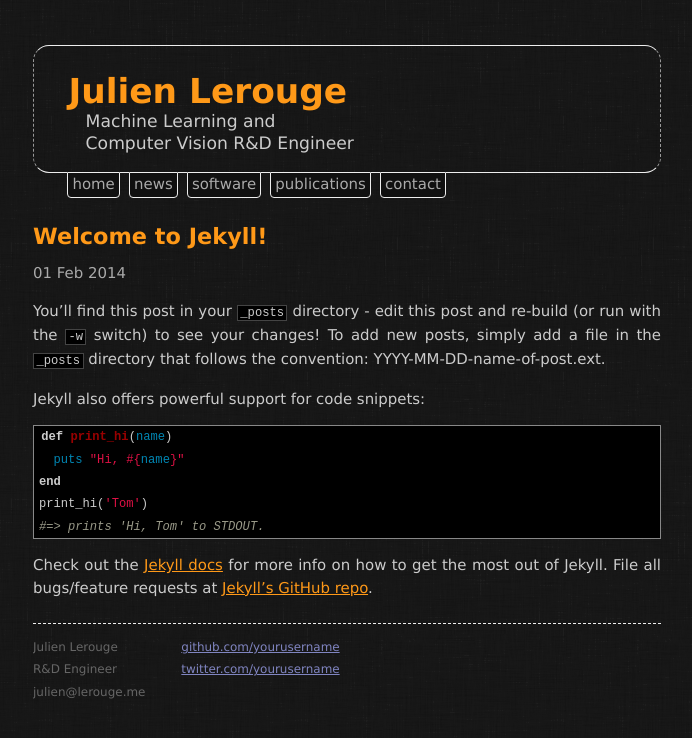
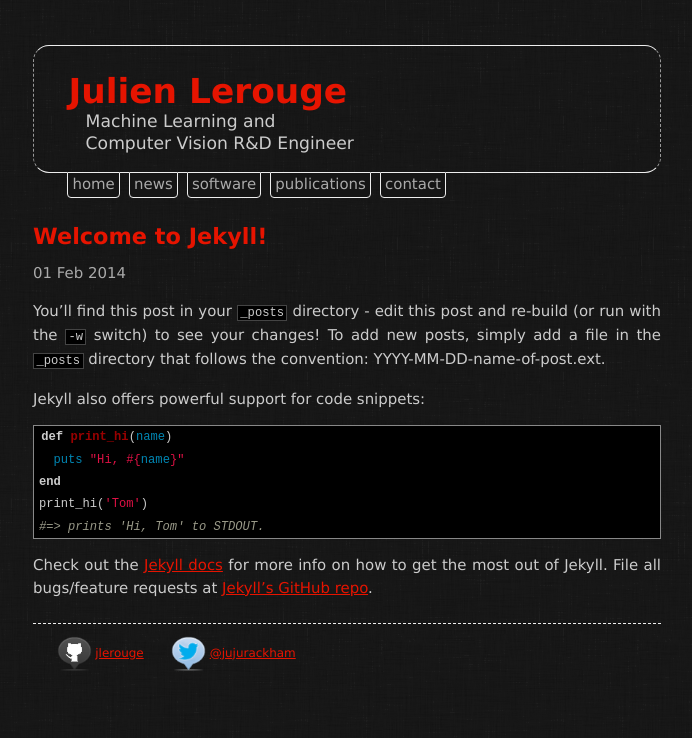
Before and after one commit to jlerouge/jlerouge.github.io, a Jekyll site: the page built from _posts/2014-02-01-welcome-to-jekyll.md, in a window 1280 px wide. Shown: the top 738 px of the page, without its empty margins (293-985 px from the left). Built offline with Jekyll 4.4.1, drawn with Linux system fonts in a browser that asks for light colours; Markdown is read by kramdown in place of the engine named in the settings.

Commit message:
Changed theme, added images

```diff
--- a/_layouts/default.html
+++ b/_layouts/default.html
@@ -31,18 +31,16 @@
           {{ content }}
 
           <div class="footer">
-            <div class="contact">
+            <!--<div class="contact">
               <p>
                 Julien Lerouge<br />
                 R&D Engineer<br />
                 julien@lerouge.me
               </p>
-            </div>
+            </div>-->
             <div class="contact">
-              <p>
-                <a href="https://github.com/yourusername">github.com/yourusername</a><br />
-                <a href="https://twitter.com/yourusername">twitter.com/yourusername</a><br />
-              </p>
+                <a href="https://github.com/jlerouge"><img src="http://jlerouge.github.io/img/gh.png" alt="jlerouge @ GitHub"/>jlerouge</a>
+                <a href="https://twitter.com/jujurackham"><img src="http://jlerouge.github.io/img/tw.png" alt="jujurackham @ GitHub"/>@jujurackham</a>
             </div>
           </div>
         </div>
--- a/css/main.css
+++ b/css/main.css
@@ -19,7 +19,7 @@ body {
 }
 
 h1, h2, h3, h4, h5, h6 {
-	color: #ff9918;
+	color: #e61400;
 }
 
 h1 {
@@ -28,9 +28,10 @@ h1 {
 
 p { margin: 1em 0; }
 
-a         { color:#ff9918; }
-a:hover   { color: #ffad46; }
-a:visited { color: #ff9918; }
+a         { color:#e61400; }
+a:hover   { color: #d63400; }
+a:visited { color: #a3007a; }
+a:visited:hover { color: #d63400; }
 
 /*****************************************************************************/
 /*
@@ -89,17 +90,17 @@ a:visited { color: #ff9918; }
 }
 
 .title a {
-	color: #ff9918;
+	color: #e61400;
+}
+
+.title a:hover {
+	color: #d63400;
 }
 
 .subtitle {
 	color: #ccc;
     padding-bottom: 1em;
     margin-left: 1em;
-}
-
-.title a:hover {
-	color: #ffad46;
 }
 
 .menu {
@@ -112,7 +113,7 @@ a.extra {
     text-decoration: none;
     margin-left: 0.3em;
     padding: 2px 4px 4px 4px;
-    background:#101010;
+    background:#151515;
     background-size: auto 200%;
     background-position: 0 100%;
     -moz-transition:background-position 0.5s ease 0.1s;
@@ -128,9 +129,9 @@ a.extra {
 
 a.extra:hover {
     color: #ddd;
-    background-image: -moz-linear-gradient(#de7818, #101010);
-    background-image: -webkit-linear-gradient(#de7818, #101010);
-    background-image: linear-gradient(#de7818, #101010);
+    background-image: -moz-linear-gradient(#d63400, #151515);
+    background-image: -webkit-linear-gradient(#d63400, #151515);
+    background-image: linear-gradient(#d63400, #151515);
     background-position: 0 0;
 }
 
@@ -144,15 +145,18 @@ a.extra:hover {
     border-top: 1px dashed #eee;
     margin-top: 2em;
     overflow: hidden;
+    padding-top: 1em;
 }
 
 .footer .contact {
     float: left;
-    margin-right: 3em;
 }
 
-.footer .contact a {
-    color: #8085C1;
+.footer .contact img {
+    margin-left: 2em;
+    margin-right: 0.3em;
+    width: 12%;
+    vertical-align: middle;
 }
 
 .footer .rss {
```
Also changed, not shown: _drafts/a-new-draft.md (renamed from _drafts/a-new-draft.markdown), _posts/2014-02-01-welcome-to-jekyll.md (renamed from _posts/2014-02-01-welcome-to-jekyll.markdown), img/g+.png (added), img/gh.png (added), img/li.png (added), img/modele.png (added), img/tw.png (added), 10 other files.
